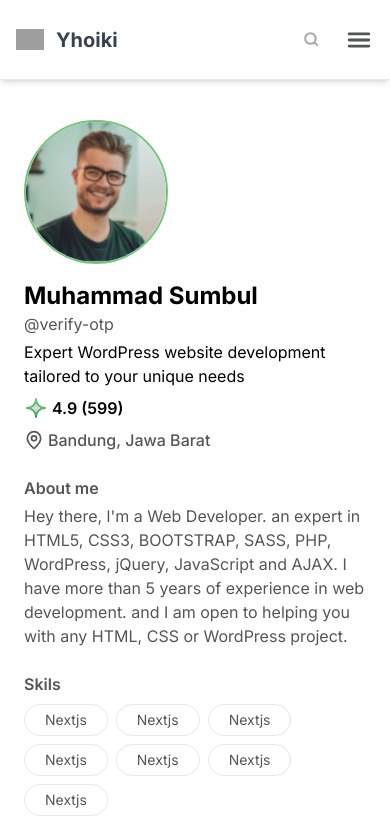
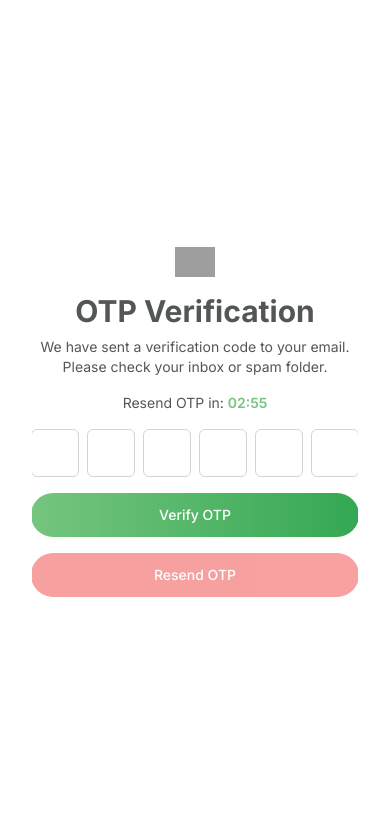
Before and after one commit to yhoikiteam/YHOIKI-FRONTEND, a Next.js app: page /verify-otp in a window 390 px wide. Shown: the top 840 px of the page. Built offline with nearby package versions, Linux system fonts and the light colour scheme; grey boxes are pictures that could not be loaded.

Commit message:
feat: updated search-page and create otp-verif-page

```diff
--- a/app/(auth)/forgot-password/page.tsx
+++ /dev/null
@@ -1,28 +0,0 @@
-"use client";
-
-import React from "react";
-import { Button } from "@/components/Button";
-import HeadingAuth from "@/components/HeadingAuth";
-import AuthLayout from "@/layouts/AuthLayout";
-
-export default function ForgetPasswordPage() {
-  return (
-    <AuthLayout>
-      <HeadingAuth
-        label="Forgot password?"
-        description="Please enter your email or telephone number to reset your password"
-      />
-      <form className="space-y-4">
-        <input
-          type="text"
-          name="username"
-          autoComplete="off"
-          placeholder="Enter your email or number phone"
-          required
-          className="h-11 w-full rounded-full bg-gray-200 px-6 py-2 text-davy-gray outline-primary-one duration-300 placeholder:text-sm"
-        />
-        <Button className="h-11 w-full py-2">Send Reset Intructions</Button>
-      </form>
-    </AuthLayout>
-  );
-}
--- a/app/(auth)/login/page.tsx
+++ b/app/(auth)/login/page.tsx
@@ -58,7 +58,7 @@ const Login = () => {
             <div className="flex justify-between">
               <FormFieldError errors={errors.password} />
               <Link
-                href="/forgot-password"
+                href="/reset-password"
                 className="ml-auto mt-2 block cursor-pointer whitespace-nowrap text-end text-sm text-primary-one hover:underline"
               >
                 Forgot Password?
--- /dev/null
+++ b/app/(auth)/reset-password/new/page.tsx
@@ -0,0 +1,70 @@
+"use client";
+
+import React, { useState } from "react";
+import { useForm } from "react-hook-form";
+import { zodResolver } from "@hookform/resolvers/zod";
+import { z } from "zod";
+import { Button } from "@/components/Button";
+import FormFieldError from "@/components/FormFieldError";
+import HeadingAuth from "@/components/HeadingAuth";
+import InputTypePassword from "@/components/InputTypePassword";
+import AuthLayout from "@/layouts/AuthLayout";
+import { resetPasswordSchema } from "@/validations/authValidation";
+
+type ResetPasswordFormData = z.infer<typeof resetPasswordSchema>;
+
+export default function ResetPasswordPage() {
+  const {
+    register,
+    handleSubmit,
+    formState: { errors, isSubmitting },
+  } = useForm<ResetPasswordFormData>({
+    resolver: zodResolver(resetPasswordSchema),
+  });
+
+  const [passwordVisible, setPasswordVisible] = useState(false);
+  const [passwordVisibleConfirm, setPasswordVisibleConfirm] = useState(false);
+
+  const onSubmit = async (data: ResetPasswordFormData) => {
+    console.log(data);
+  };
+
+  return (
+    <AuthLayout>
+      <HeadingAuth
+        label="Reset password"
+        description="Create a new password bellow to change your password"
+      />
+      <form onSubmit={handleSubmit(onSubmit)} className="w-full space-y-4">
+        {/* Password */}
+        <div>
+          <InputTypePassword
+            state={passwordVisible}
+            setState={setPasswordVisible}
+            {...register("password")}
+            placeholder="Password"
+            error={errors.password}
+          />
+
+          <FormFieldError errors={errors.password} />
+        </div>
+
+        {/* Confirm Password */}
+        <div>
+          <InputTypePassword
+            state={passwordVisibleConfirm}
+            setState={setPasswordVisibleConfirm}
+            {...register("confirmPassword")}
+            placeholder="Confirm Password"
+            error={errors.confirmPassword}
+          />
+          <FormFieldError errors={errors.confirmPassword} />
+        </div>
+
+        <Button className="h-11 w-full py-2">
+          {isSubmitting ? "Loading" : "Reset Password"}
+        </Button>
+      </form>
+    </AuthLayout>
+  );
+}
--- a/app/(auth)/reset-password/page.tsx
+++ b/app/(auth)/reset-password/page.tsx
@@ -1,69 +1,27 @@
 "use client";
 
-import React, { useState } from "react";
-import { useForm } from "react-hook-form";
-import { zodResolver } from "@hookform/resolvers/zod";
-import { z } from "zod";
+import React from "react";
 import { Button } from "@/components/Button";
-import FormFieldError from "@/components/FormFieldError";
 import HeadingAuth from "@/components/HeadingAuth";
-import InputTypePassword from "@/components/InputTypePassword";
 import AuthLayout from "@/layouts/AuthLayout";
-import { resetPasswordSchema } from "@/validations/authValidation";
 
-type ResetPasswordFormData = z.infer<typeof resetPasswordSchema>;
-
-export default function ResetPasswordPage() {
-  const {
-    register,
-    handleSubmit,
-    formState: { errors, isSubmitting },
-  } = useForm<ResetPasswordFormData>({
-    resolver: zodResolver(resetPasswordSchema),
-  });
-
-  const [passwordVisible, setPasswordVisible] = useState(false);
-  const [passwordVisibleConfirm, setPasswordVisibleConfirm] = useState(false);
-
-  const onSubmit = async (data: ResetPasswordFormData) => {
-    console.log(data);
-  };
-
+export default function ForgetPasswordPage() {
   return (
     <AuthLayout>
       <HeadingAuth
-        label="Reset password"
-        description="Create a new password bellow to change your password"
+        label="Forgot password?"
+        description="Please enter your email or telephone number to reset your password"
       />
-      <form onSubmit={handleSubmit(onSubmit)} className="w-full space-y-4">
-        {/* Password */}
-        <div>
-          <InputTypePassword
-            state={passwordVisible}
-            setState={setPasswordVisible}
-            {...register("password")}
-            placeholder="Password"
-            error={errors.password}
-          />
-
-          <FormFieldError errors={errors.password} />
-        </div>
-
-        {/* Confirm Password */}
-        <div>
-          <InputTypePassword
-            state={passwordVisibleConfirm}
-            setState={setPasswordVisibleConfirm}
-            {...register("confirmPassword")}
-            placeholder="Confirm Password"
-            error={errors.confirmPassword}
-          />
-          <FormFieldError errors={errors.confirmPassword} />
-        </div>
-
-        <Button className="h-11 w-full py-2">
-          {isSubmitting ? "Loading" : "Reset Password"}
-        </Button>
+      <form className="space-y-4">
+        <input
+          type="text"
+          name="username"
+          autoComplete="off"
+          placeholder="john@gmail.com / 62812***"
+          required
+          className="h-11 w-full rounded-full bg-gray-200 px-6 py-2 text-davy-gray outline-primary-one duration-300 placeholder:text-sm"
+        />
+        <Button className="h-11 w-full py-2">Send Reset Intructions</Button>
       </form>
     </AuthLayout>
   );
--- /dev/null
+++ b/app/(auth)/verify-otp/page.tsx
@@ -0,0 +1,131 @@
+"use client";
+
+import { FormEvent, useEffect, useRef, useState } from "react";
+import { Button } from "@/components/Button";
+import HeadingAuth from "@/components/HeadingAuth";
+import AuthLayout from "@/layouts/AuthLayout";
+
+export default function Page() {
+  const [otp, setOtp] = useState(["", "", "", "", "", ""]);
+  const [timeLeft, setTimeLeft] = useState(180); // 3 menit (180 detik)
+  const inputsRef = useRef<Array<HTMLInputElement | null>>([]);
+
+  // Countdown Timer
+  useEffect(() => {
+    if (timeLeft > 0) {
+      const timer = setTimeout(() => setTimeLeft(timeLeft - 1), 1000);
+      return () => clearTimeout(timer);
+    }
+  }, [timeLeft]);
+
+  const handleChange = (index: number, value: string) => {
+    if (!/^\d?$/.test(value)) return; // Hanya angka yang diizinkan
+
+    const newOtp = [...otp];
+    newOtp[index] = value;
+    setOtp(newOtp);
+
+    // Pindah ke input berikutnya jika ada angka yang diketik
+    if (value && index < 5) {
+      inputsRef.current[index + 1]?.focus();
+    }
+  };
+
+  const handleKeyDown = (
+    index: number,
+    e: React.KeyboardEvent<HTMLInputElement>,
+  ) => {
+    if (e.key === "Backspace" && !otp[index] && index > 0) {
+      inputsRef.current[index - 1]?.focus();
+    }
+  };
+
+  const handlePaste = (e: React.ClipboardEvent<HTMLInputElement>) => {
+    e.preventDefault();
+
+    // Ambil data yang dipaste, lalu filter hanya angka
+    const pasteData = e.clipboardData
+      .getData("text")
+      .replace(/\D/g, "")
+      .slice(0, 6)
+      .split("");
+
+    // Jika tidak ada angka yang valid, hentikan proses
+    if (pasteData.length === 0) return;
+
+    // Update state OTP dengan angka yang dipaste
+    const newOtp = [...otp];
+    pasteData.forEach((char, i) => (newOtp[i] = char));
+    setOtp(newOtp);
+
+    // Fokus ke input terakhir yang berisi angka
+    const lastIndex = pasteData.length - 1;
+    if (lastIndex < 5) inputsRef.current[lastIndex + 1]?.focus();
+  };
+
+  const handleSubmit = (e: FormEvent<HTMLFormElement>) => {
+    e.preventDefault();
+    console.log(otp);
+  };
+
+  const handleResendOtp = () => {
+    setTimeLeft(180); // Reset timer ke 3 menit
+    setOtp(["", "", "", "", "", ""]); // Reset OTP input
+    console.log("Resend OTP triggered"); // Simulasi pengiriman ulang OTP
+  };
+
+  return (
+    <AuthLayout>
+      <HeadingAuth
+        label="OTP Verification"
+        description="We have sent a verification code to your email. Please check your inbox or spam folder."
+      />
+
+      {/* Timer Countdown */}
+      {timeLeft > 0 ? (
+        <p className="text-sm text-davy-gray">
+          Resend OTP in:{" "}
+          <span className="font-semibold text-primary-one">
+            {String(Math.floor(timeLeft / 60)).padStart(2, "0")}:
+            {String(timeLeft % 60).padStart(2, "0")}
+          </span>
+        </p>
+      ) : null}
+
+      {timeLeft === 0 ? (
+        <p className="text-center text-sm italic text-davy-gray">
+          Your code has expired, please resend the verification code.
+        </p>
+      ) : null}
+
+      <form className="flex flex-col gap-4" onSubmit={handleSubmit}>
+        <div className="flex gap-2">
+          {otp.map((value, index) => (
+            <input
+              key={index}
+              ref={(el: any) => (inputsRef.current[index] = el)}
+              type="text"
+              value={value}
+              onChange={(e) => handleChange(index, e.target.value)}
+              onKeyDown={(e) => handleKeyDown(index, e)}
+              onPaste={handlePaste}
+              maxLength={1}
+              className="h-12 w-12 rounded-md border border-gray-300 text-center text-lg font-semibold focus:outline-none focus:ring-2 focus:ring-primary-one"
+            />
+          ))}
+        </div>
+        <Button type="submit" className="h-11 w-full py-2">
+          Verify OTP
+        </Button>
+        <Button
+          onClick={handleResendOtp}
+          disabled={timeLeft > 0}
+          type="button"
+          className="h-11 w-full bg-red-500 py-2"
+        >
+          Resend OTP
+        </Button>
+      </form>
+    </AuthLayout>
+  );
+}
--- a/app/(public)/search/page.tsx
+++ b/app/(public)/search/page.tsx
@@ -4,24 +4,23 @@ import { products } from "@/constants/data-dev/products";
 
 type SearchParams = Promise<{ [key: string]: string | string[] | undefined }>;
 
-export async function generateMetadata(props: { searchParams: SearchParams }) {
-  const searchParams = await props.searchParams;
-  const query = searchParams.q;
-}
+// export async function generateMetadata(props: { searchParams: SearchParams }) {
+//   const searchParams = await props.searchParams;
+//   const query = searchParams.q;
+// }
 
 export default async function SearchPage(props: {
   searchParams: SearchParams;
 }) {
   const searchParams = await props.searchParams;
   const query = searchParams.q;
-  console.log(query);
 
   return (
     <MaxWidthWrapper className="pt-6">
-      <h1 className="mb-6 bg-primary-gradient bg-clip-text text-xl font-bold text-transparent">
-        Result for &quot;{query}&quot;
+      <h1 className="mb-6 text-3xl">
+        Result for <span className="font-bold text-primary-two">{query}</span>
       </h1>
-      <div className="grid-card">
+      <div className="grid gap-x-4 gap-y-8 sm:grid-cols-2 lg:grid-cols-3 xl:grid-cols-4">
         {products.map((product) => (
           <div key={product.id} className="w-full">
             <Card data={product} />
```
